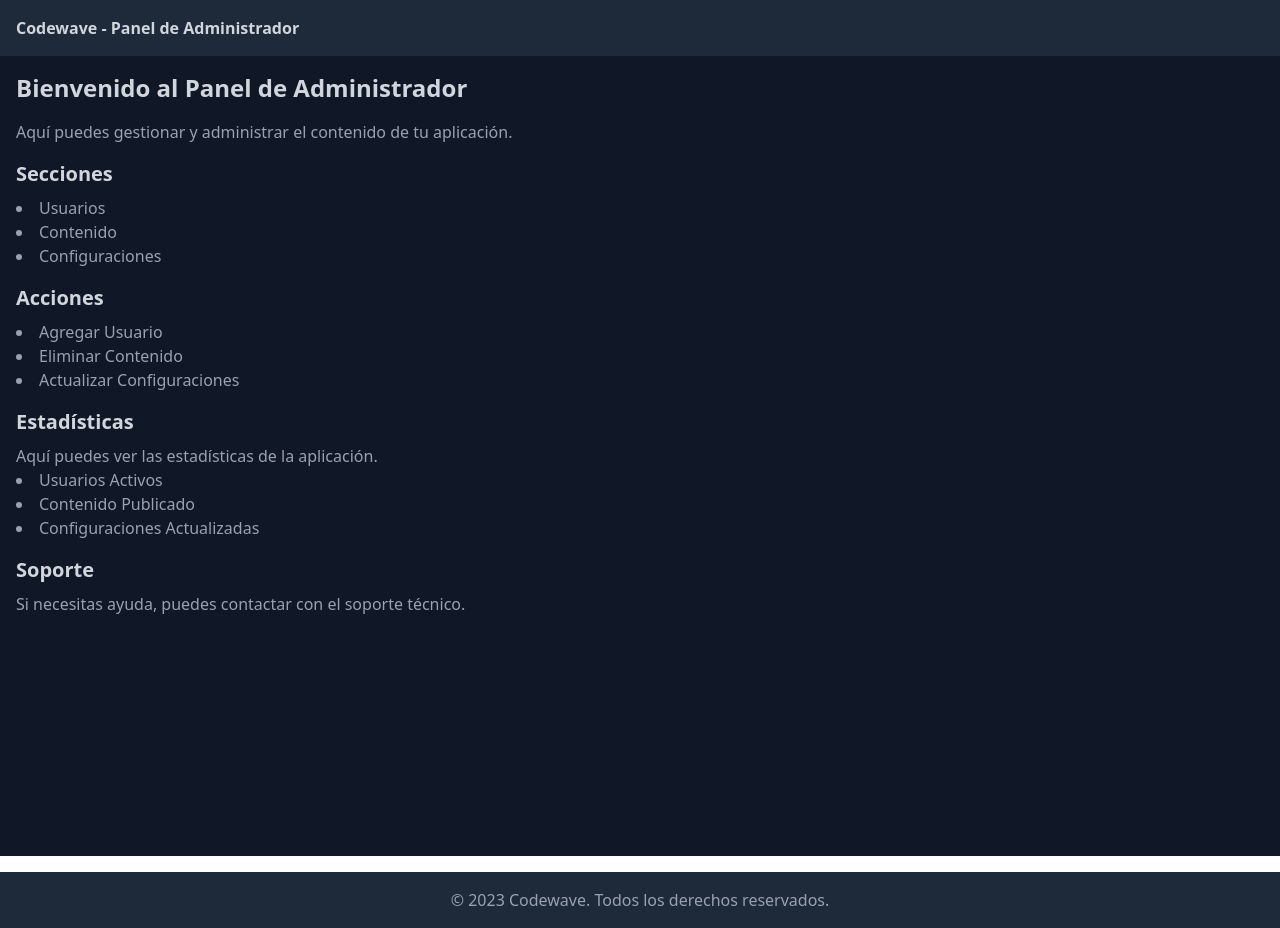
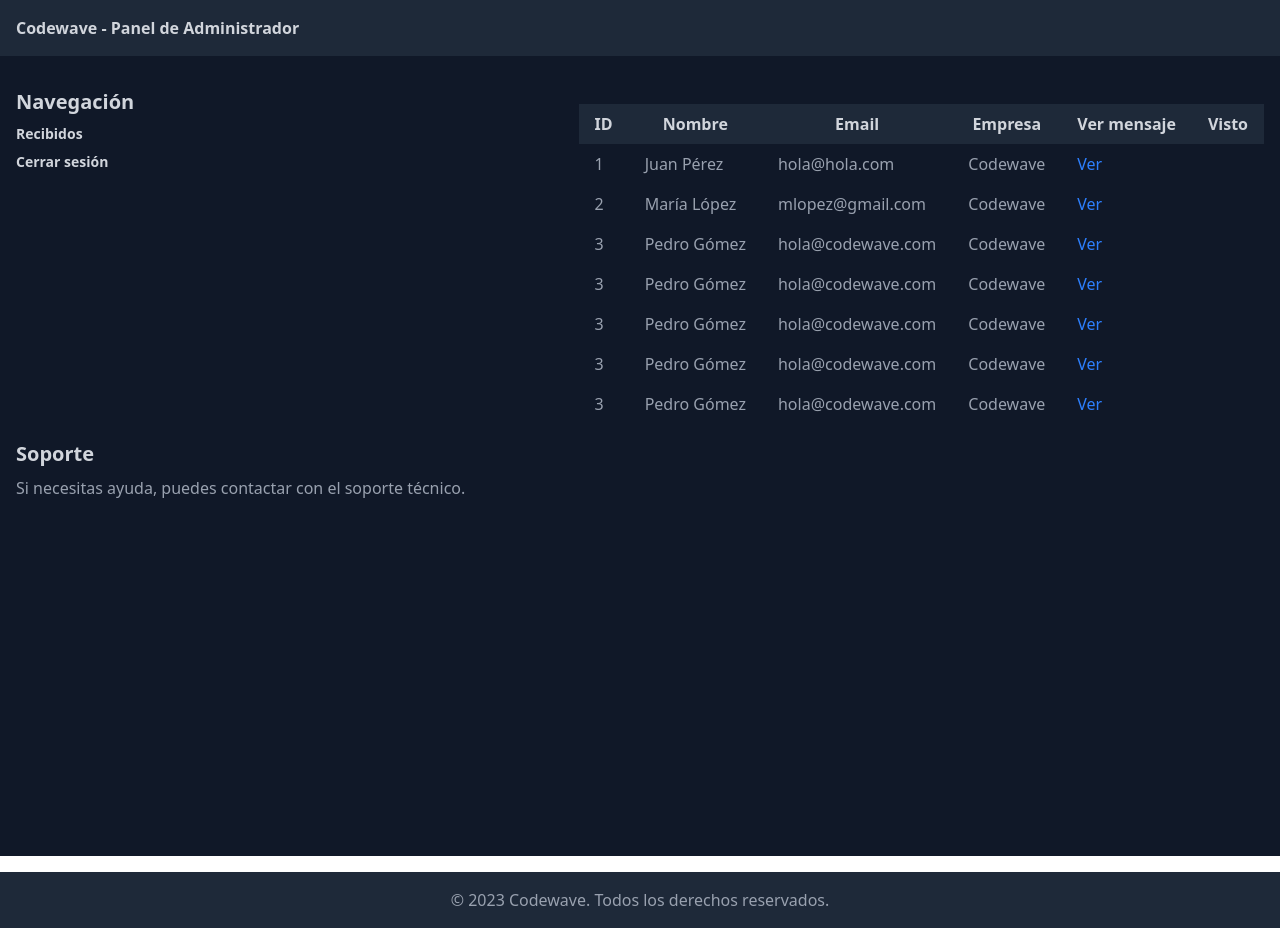
Before and after one commit to codewave-unahur/codewave-page, a React (Vite) app: page /panel in a window 1280 px wide. Built offline with nearby package versions, Linux system fonts and the light colour scheme; no server answers.

Commit message:
Update Panel.tsx

```diff
--- a/src/pages/Panel.tsx
+++ b/src/pages/Panel.tsx
@@ -1,52 +1,143 @@
-import React from 'react'
-
 export default function Panel() {
-
   return (
     <>
       <header className="bg-gray-800 py-4 px-4 shadow-lg">
-            <h1 className="text-md text-left text-gray-300 font-bold">Codewave - Panel de Administrador</h1>
+        <h1 className="text-md text-left text-gray-300 font-bold">
+          Codewave - Panel de Administrador
+        </h1>
       </header>
       <div className="bg-gray-900 min-h-screen py-4 px-4">
-            <h2 className="text-2xl text-left text-gray-300 font-bold mb-4">Bienvenido al Panel de Administrador</h2>
-            <p className="text-gray-400">Aquí puedes gestionar y administrar el contenido de tu aplicación.</p>
+        <div className="flex space-x-4 mt-4">
+          <nav className="w-1/4">
+            <h3 className="text-xl text-left text-gray-300 font-bold mb-2">
+              Navegación
+            </h3>
+            <ul className="space-y-2 text-gray-300 font-bold text-sm">
+              <li>
+                <a href="#" className="hover:underline">
+                  Recibidos
+                </a>
+              </li>
+              <li>
+                <a href="#" className="hover:underline">
+                  Cerrar sesión
+                </a>
+              </li>
+            </ul>
+          </nav>
+          <div className="flex-1">
+            <div className="flex justify-end">
+              <div className="flex items-center">
                 <div className="mt-4">
-                <h3 className="text-xl text-left text-gray-300 font-bold mb-2">Secciones</h3>
-                <ul className="list-disc list-inside text-gray-400">
-                    <li>Usuarios</li>
-                    <li>Contenido</li>
-                    <li>Configuraciones</li>
-                </ul>
+                  <thead className="bg-gray-800 text-gray-300 font-bold">
+                    <tr>
+                      <th className="px-4 py-2">ID</th>
+                      <th className="px-4 py-2">Nombre</th>
+                      <th className="px-4 py-2">Email</th>
+                      <th className="px-4 py-2">Empresa</th>
+                      <th className="px-4 py-2">Ver mensaje</th>
+                      <th className="px-4 py-2">Visto</th>
+                    </tr>
+                  </thead>
+                  <tbody className="bg-gray-900 text-gray-400">
+                    <tr>
+                      <td className="px-4 py-2">1</td>
+                      <td className="px-4 py-2">Juan Pérez</td>
+                      <td className="px-4 py-2">hola@hola.com</td>
+                      <td className="px-4 py-2">Codewave</td>
+                      <td className="px-4 py-2">
+                        <button className="text-blue-500 hover:underline">
+                          Ver
+                        </button>
+                      </td>
+                    </tr>
+                    <tr>
+                      <td className="px-4 py-2">2</td>
+                      <td className="px-4 py-2">María López</td>
+                      <td className="px-4 py-2">mlopez@gmail.com</td>
+                      <td className="px-4 py-2">Codewave</td>
+                      <td className="px-4 py-2">
+                        <button className="text-blue-500 hover:underline">
+                          Ver
+                        </button>
+                      </td>
+                    </tr>
+                    <tr>
+                      <td className="px-4 py-2">3</td>
+                      <td className="px-4 py-2">Pedro Gómez</td>
+                      <td className="px-4 py-2"> hola@codewave.com</td>
+                        <td className="px-4 py-2">Codewave</td>
+                        <td className="px-4 py-2">
+                            <button className="text-blue-500 hover:underline">
+                                Ver
+                            </button>
+                        </td>
+                    </tr>
+                    <tr>
+                      <td className="px-4 py-2">3</td>
+                      <td className="px-4 py-2">Pedro Gómez</td>
+                      <td className="px-4 py-2"> hola@codewave.com</td>
+                        <td className="px-4 py-2">Codewave</td>
+                        <td className="px-4 py-2">
+                            <button className="text-blue-500 hover:underline">
+                                Ver
+                            </button>
+                        </td>
+                    </tr>
+                    <tr>
+                      <td className="px-4 py-2">3</td>
+                      <td className="px-4 py-2">Pedro Gómez</td>
+                      <td className="px-4 py-2"> hola@codewave.com</td>
+                        <td className="px-4 py-2">Codewave</td>
+                        <td className="px-4 py-2">
+                            <button className="text-blue-500 hover:underline">
+                                Ver
+                            </button>
+                        </td>
+                    </tr>
+                    <tr>
+                      <td className="px-4 py-2">3</td>
+                      <td className="px-4 py-2">Pedro Gómez</td>
+                      <td className="px-4 py-2"> hola@codewave.com</td>
+                        <td className="px-4 py-2">Codewave</td>
+                        <td className="px-4 py-2">
+                            <button className="text-blue-500 hover:underline">
+                                Ver
+                            </button>
+                        </td>
+                    </tr>
+                    <tr>
+                      <td className="px-4 py-2">3</td>
+                      <td className="px-4 py-2">Pedro Gómez</td>
+                      <td className="px-4 py-2"> hola@codewave.com</td>
+                        <td className="px-4 py-2">Codewave</td>
+                        <td className="px-4 py-2">
+                            <button className="text-blue-500 hover:underline">
+                                Ver
+                            </button>
+                        </td>
+                    </tr>
+                  </tbody>
                 </div>
+              </div>
+            </div>
+          </div>
+        </div>
+
         <div className="mt-4">
-                <h3 className="text-xl text-left text-gray-300 font-bold mb-2">Acciones</h3>
-                <ul className="list-disc list-inside text-gray-400">
-                    <li>Agregar Usuario</li>
-                    <li>Eliminar Contenido</li>
-                    <li>Actualizar Configuraciones</li>
-                </ul>
-            </div>
-            <div className="mt-4">
-                <h3 className="text-xl text-left text-gray-300 font-bold mb-2">Estadísticas</h3>
-                <p className="text-gray-400">Aquí puedes ver las estadísticas de la aplicación.</p>
-                <ul className="list-disc list-inside text-gray-400">
-                    <li>Usuarios Activos</li>
-                    <li>Contenido Publicado</li>
-                    <li>Configuraciones Actualizadas</li>
-                </ul>
-            </div>
-            <div className="mt-4">
-                <h3 className="text-xl text-left text-gray-300 font-bold mb-2">Soporte</h3>
-                <p className="text-gray-400">Si necesitas ayuda, puedes contactar con el soporte técnico.</p>
+          <h3 className="text-xl text-left text-gray-300 font-bold mb-2">
+            Soporte
+          </h3>
+          <p className="text-gray-400">
+            Si necesitas ayuda, puedes contactar con el soporte técnico.
+          </p>
         </div>
       </div>
       <footer className="bg-gray-800 py-4 px-4 shadow-lg mt-4">
-            <p className="text-gray-400 text-center">© 2023 Codewave. Todos los derechos reservados.</p>
+        <p className="text-gray-400 text-center">
+          © 2023 Codewave. Todos los derechos reservados.
+        </p>
       </footer>
-
-
-
-
     </>
-  )
+  );
 }
```
Lines whose indentation alone changed are shown as unchanged.
